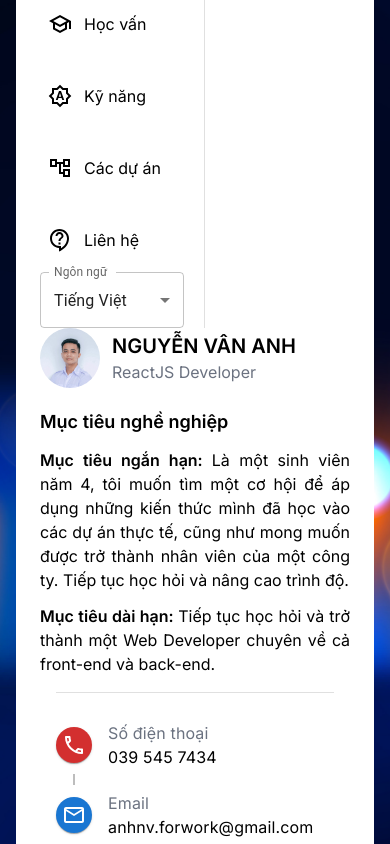
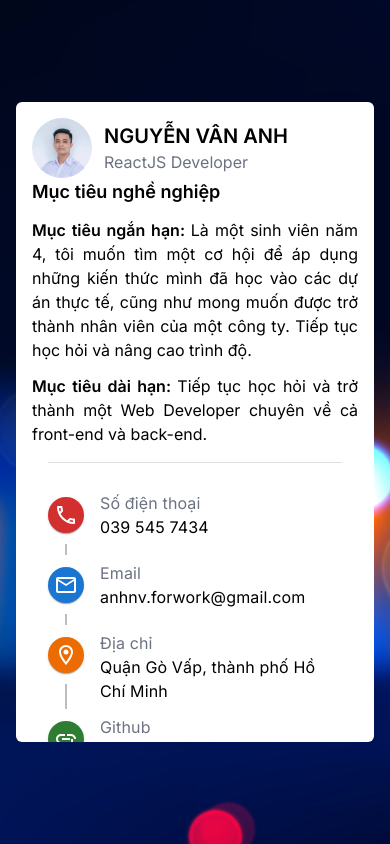
Before and after one commit to workanhnguyen/portfolio, a React (Vite) app in the folder frontend/: page / in a window 390 px wide. Built offline with nearby package versions, Linux system fonts and the light colour scheme.

Commit message:
handle responsive

```diff
--- a/frontend/src/App.jsx
+++ b/frontend/src/App.jsx
@@ -23,19 +23,14 @@ const App = () => {
       style={{ backgroundImage: "url(./src/assets/bg.jpg)" }}
     >
       <Container maxWidth="lg">
-        <div className="px-6 py-4 bg-white rounded-md">
+        <div className="sm:px-6 sm:py-4 bg-white rounded-md overflow-hidden">
           <Grid container>
             {/* Category section */}
-            <Grid item xs={0} sm={3}>
-              <div className="h-full flex-1 flex">
+            <Grid item xs sm={0} md={3}>
+              <div className="max-sm:hidden w-full h-full flex-1 flex">
                 <div className="w-full flex flex-col justify-between">
                   {/* Category section */}
-                  <div>
-                    <h1 className="ml-1.5 mb-4 text-2xl font-bold">
-                      PORTFOLIO
-                    </h1>
-                    <Category />
-                  </div>
+                  <Category />
                   {/* Language setting */}
                   <LanguageSetting />
                 </div>
@@ -46,15 +41,28 @@ const App = () => {
             </Grid>
 
             {/* Contents */}
-            <Grid item xs={12} sm={9}>
-              <div className="w-full h-160 flex flex-col overflow-auto">
+            <Grid item xs={12} sm={12} md={9}>
+              <div className="w-full h-160 max-sm:p-4 flex flex-col overflow-auto">
                 <UserCard />
-                <div className="w-full flex flex-col mt-5">
+                <div className="max-sm:hidden w-full flex flex-col mt-5">
                   {categoryIndex === 1 && <Overview />}
                   {categoryIndex === 2 && <Education />}
                   {categoryIndex === 3 && <Skills />}
                   {categoryIndex === 4 && <Projects />}
                   {categoryIndex === 5 && <Contacts />}
+                </div>
+                <div className="sm:hidden">
+                  <Overview />
+                  <Divider variant="middle" sx={{ marginY: 3 }} />
+                  <Education />
+                  <Divider variant="middle" sx={{ marginY: 3 }} />
+                  <Skills />
+                  <Divider variant="middle" sx={{ marginY: 3 }} />
+                  <Projects />
+                  <Divider variant="middle" sx={{ marginY: 3 }} />
+                  <Contacts />
+                  <Divider variant="middle" sx={{ marginY: 3 }} />
+                  <LanguageSetting />
                 </div>
               </div>
             </Grid>
--- a/frontend/src/components/Category.jsx
+++ b/frontend/src/components/Category.jsx
@@ -8,6 +8,8 @@ const categoryList = categories;
 const Category = () => {
   const { categoryIndex, setCategoryIndex, language } = useStateContext();
   return (
+    <div>
+      <h1 className="ml-1.5 mb-4 text-2xl font-bold">PORTFOLIO</h1>
       <div className="flex flex-col gap-y-3">
         {categoryList.map((category, index) => (
           <div
@@ -20,9 +22,16 @@ const Category = () => {
             } cursor-pointer`}
           >
             {category.icon && <category.icon />}
-          {language === 'vi' ? <p>{category.nameVN}</p> : <p>{category.nameEN}</p>}
+            <div>
+              {language === "vi" ? (
+                <p>{category.nameVN}</p>
+              ) : (
+                <p>{category.nameEN}</p>
+              )}
+            </div>
           </div>
         ))}
+      </div>
     </div>
   );
 };
--- a/frontend/src/components/Projects.jsx
+++ b/frontend/src/components/Projects.jsx
@@ -64,7 +64,7 @@ const Projects = () => {
                 <TimelineConnector />
               </TimelineSeparator>
               <TimelineContent>
-                <a href={project.linkGithub} className="hover:underline">
+                <a href={project.linkGithub} className="break-all hover:underline">
                   {project.linkGithub}
                 </a>
               </TimelineContent>
--- a/frontend/src/components/Skills.jsx
+++ b/frontend/src/components/Skills.jsx
@@ -24,7 +24,7 @@ const Skills = () => {
   }, [language]);
 
   return (
-    <div className="w-full flex flex-col pr-2 mb-5 gap-y-4">
+    <div className="w-full flex flex-col max-sm:justify-center pr-2 mb-5 gap-y-4">
       {userInfo.skills.map((skill, index) => (
         <Paper key={index} className="mx-1 p-4" elevation={2}>
           <p className="text-lg font-semibold">{skill.skillName}</p>
```
Lines whose indentation alone changed are shown as unchanged.
